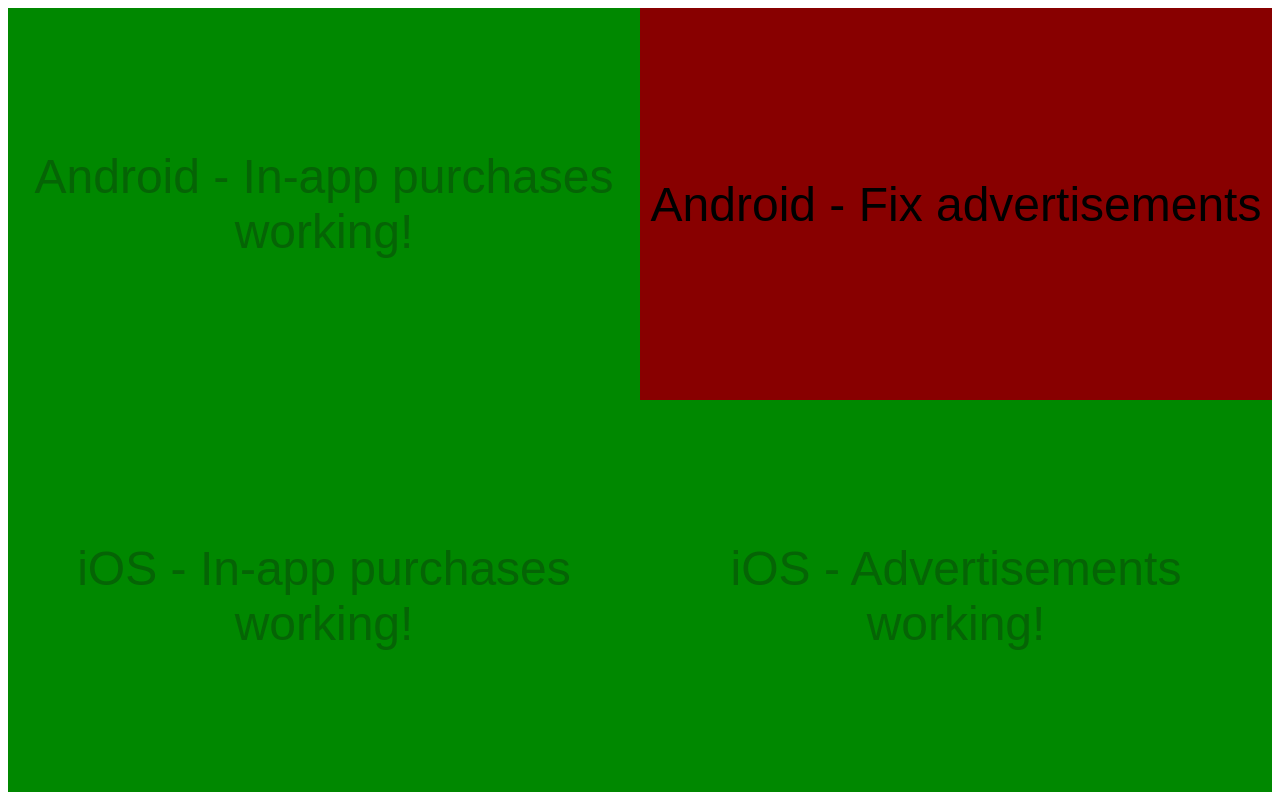
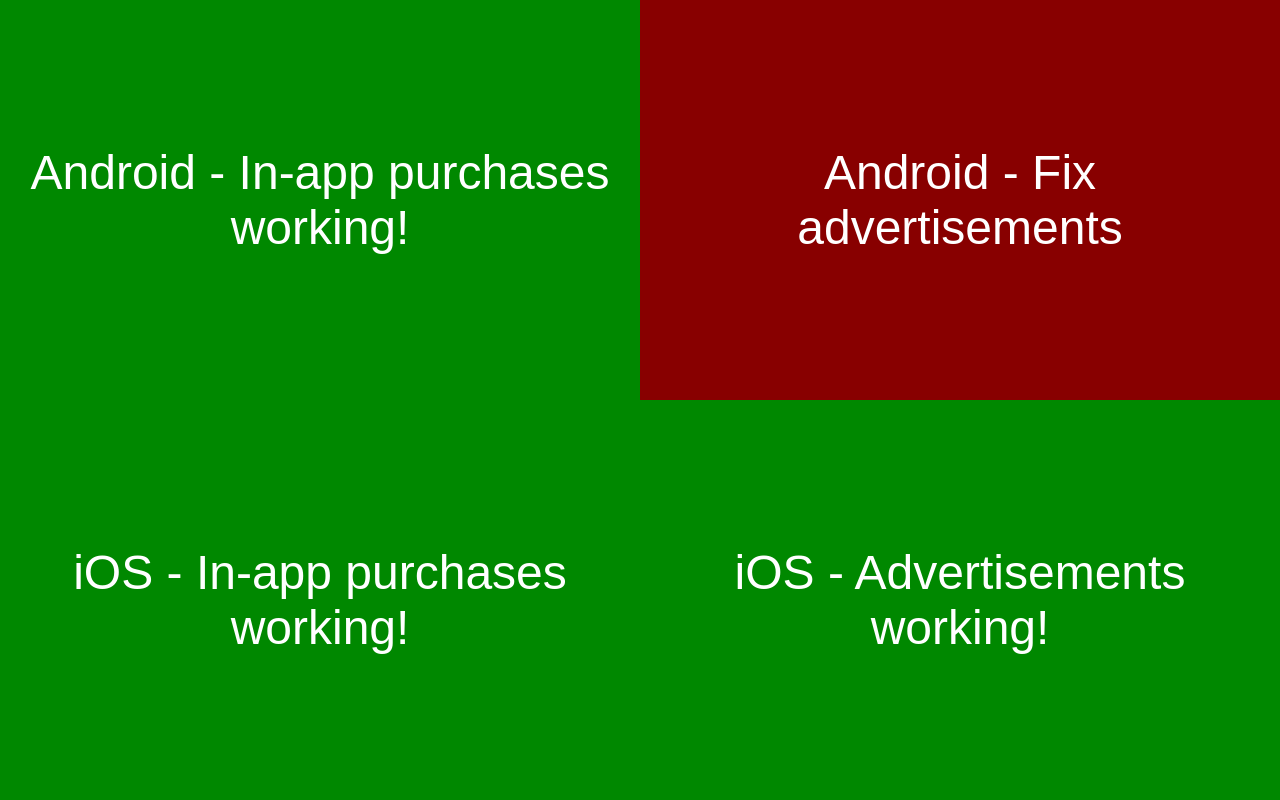
Before and after one commit to nathanfranke/mobile-game-dev-sim-2022, a plain HTML site: page index.html in a window 1280 px wide. Drawn offline with Linux system fonts and the light colour scheme.

Commit message:
small fixes

```diff
--- a/index.html
+++ b/index.html
@@ -2,6 +2,10 @@
 
 <head>
 	<style>
+		body {
+			margin: 0px;
+		}
+
 		.buttons {
 			display: flex;
 			width: 100%;
@@ -12,9 +16,11 @@
 
 		.button {
 			width: 50%;
+			padding: 16px;
 			font-size: 48px;
+			border: none;
 			background-color: #008800;
-			border: none;
+			color: white;
 		}
 
 		.button:not([disabled]) {
```
